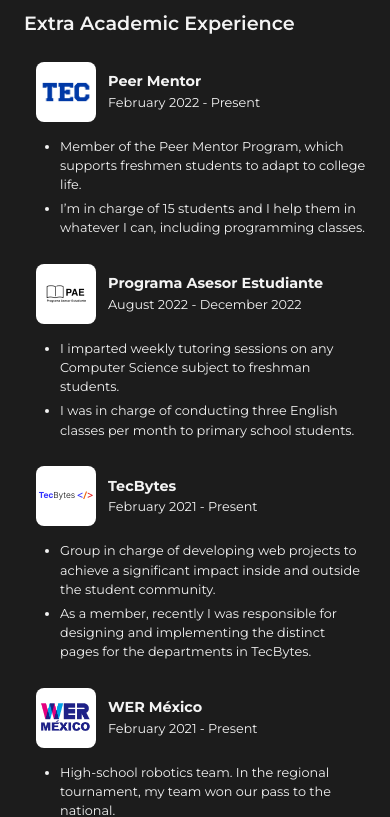
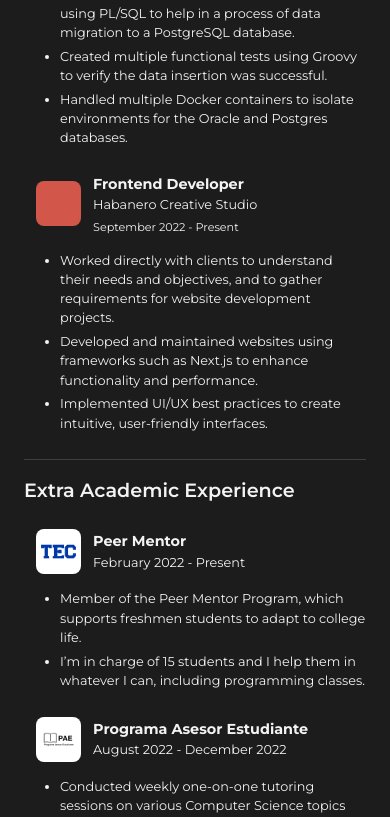
Before and after one commit to JAngelGC/Personal_Website, a React (Create React App) app: page /resume in a window 390 px wide. Shown: the part 1223-2040 px from the top of the page. Built offline with nearby package versions, Linux system fonts and the light colour scheme.

Commit message:
Updated resume section

```diff
--- a/src/components/resume/Resume.tsx
+++ b/src/components/resume/Resume.tsx
@@ -4,6 +4,7 @@ import classes from "./Resume.module.css";
 import Button from "../ui/Button";
 import ResumeEducation from "./ResumeEducation";
 import ResumeExperience from "./ResumeExperience";
+import ResumeExtraExperience from "./ResumeExtraExperience";
 import ResumeBullets from "./ResumeBullets";
 
 const Resume = () => {
@@ -26,12 +27,28 @@ const Resume = () => {
         <h3 className={classes["title-section"]}>Experience</h3>
         <ResumeExperience
           img="ellucianLogo.png"
-          title="Ellucian"
-          // date="January 2023 - May 2023"
-          date="Incoming"
-          // text="A C++ OOP program that retrieves streaming service data and shows them
-          // to the users, allowing them to rate the content."
-          // bullets={["First sentence", "Second sentence"]}
+          title="R&D PowerCampus Intern"
+          company="Ellucian"
+          date="January 2023 - Present"
+          text=""
+          bullets={[
+            "Generated seed data from an Oracle database using PL/SQL to help in a process of data migration to a PostgreSQL database.",
+            "Created multiple functional tests using Groovy to verify the data insertion was successful.",
+            "Handled multiple Docker containers to isolate environments for the Oracle and Postgres databases.",
+          ]}
+        />
+
+        <ResumeExperience
+          img="habaneroLogo.png"
+          title="Frontend Developer"
+          date="September 2022 - Present"
+          text=""
+          company="Habanero Creative Studio"
+          bullets={[
+            "Worked directly with clients to understand their needs and objectives, and to gather requirements for website development projects.",
+            "Developed and maintained websites using frameworks such as Next.js to enhance functionality and performance.",
+            "Implemented UI/UX best practices to create intuitive, user-friendly interfaces.",
+          ]}
         />
 
         <hr className={classes["bottom-line"]} />
@@ -39,7 +56,7 @@ const Resume = () => {
 
       <div className={classes["section-experience"]}>
         <h3 className={classes["title-section"]}>Extra Academic Experience</h3>
-        <ResumeExperience
+        <ResumeExtraExperience
           img="peerLogo.png"
           title="Peer Mentor"
           date="February 2022 - Present"
@@ -49,17 +66,18 @@ const Resume = () => {
           ]}
         />
 
-        <ResumeExperience
+        <ResumeExtraExperience
           img="paeLogo.png"
           title="Programa Asesor Estudiante"
           date="August 2022 - December 2022"
           bullets={[
-            "I imparted weekly tutoring sessions on any Computer Science subject to freshman students.",
-            "I was in charge of conducting three English classes per month to primary school students.",
+            "Conducted weekly one-on-one tutoring sessions on various Computer Science topics for freshman students.",
+            "Demonstrated strong communication skills and adapted teaching style to individual needs.",
+            "Collaborated with other tutors and the department to coordinate schedules and improve program.",
           ]}
         />
 
-        <ResumeExperience
+        <ResumeExtraExperience
           img="tecbytesLogo.png"
           title="TecBytes"
           date="February 2021 - Present"
@@ -69,7 +87,7 @@ const Resume = () => {
           ]}
         />
 
-        <ResumeExperience
+        <ResumeExtraExperience
           img="werLogo.jpg"
           title="WER México"
           date="February 2021 - Present"
--- a/src/components/resume/ResumeEducation.module.css
+++ b/src/components/resume/ResumeEducation.module.css
@@ -38,3 +38,19 @@
   background-color: var(--main-border-color);
   border: 0;
 }
+
+/**************************/
+/* BELOW 544px /  phones */
+/**************************/
+@media (max-width: 34em) {
+  .container-experience {
+    margin: 3rem 0;
+
+    padding-left: 1.5rem;
+  }
+
+  .img-square {
+    width: 45px;
+    height: 45px;
+  }
+}
--- a/src/components/resume/ResumeExperience.module.css
+++ b/src/components/resume/ResumeExperience.module.css
@@ -17,14 +17,28 @@
   border-radius: var(--sec-border-radius);
 }
 
+.box-titles {
+  /* background-color: yellowgreen; */
+  /* min-width: 80%; */
+  display: flex;
+  flex-direction: column;
+  flex-wrap: wrap;
+}
+
 .title-experience {
   font-size: var(--fs-mid-text);
+
+  /* background-color: yellowgreen; */
   /* padding: 0.2rem 0; */
 }
 
-.subtitle-experience {
+.subtitle-company {
   font-size: var(--fs-mid-small-text);
-  /* padding: 0.3rem 0; */
+}
+
+.subtitle-date {
+  margin-top: 0.5rem;
+  font-size: var(--fs-small-text);
 }
 
 .text-experience {
@@ -40,3 +54,19 @@
 
   /* background-color: yellowgreen; */
 }
+
+/**************************/
+/* BELOW 544px /  phones */
+/**************************/
+@media (max-width: 34em) {
+  .container-experience {
+    margin: 3rem 0;
+
+    padding-left: 1.5rem;
+  }
+
+  .img-square {
+    width: 45px;
+    height: 45px;
+  }
+}
--- a/src/components/resume/ResumeExperience.tsx
+++ b/src/components/resume/ResumeExperience.tsx
@@ -4,19 +4,23 @@ const ResumeExperience: React.FC<{
   img: string;
   title: string;
   date: string;
+  company: string;
   text?: string;
   bullets?: string[];
 }> = (props) => {
   return (
     <div className={classes["container-experience"]}>
-      <img
-        className={classes["img-square"]}
-        src={`/static/images/resume/${props.img}`}
-        alt=""
-      />
+      <div className={classes["box-img"]}>
+        <img
+          className={classes["img-square"]}
+          src={`/static/images/resume/${props.img}`}
+          alt=""
+        />
+      </div>
       <div className={classes["box-titles"]}>
         <h3 className={classes["title-experience"]}>{props.title}</h3>
-        <p className={classes["subtitle-experience"]}>{props.date}</p>
+        <p className={classes["subtitle-company"]}>{props.company}</p>
+        <p className={classes["subtitle-date"]}>{props.date}</p>
       </div>
       <div className={classes["box-text"]}>
         <p className={classes["text-experience"]}>{props.text}</p>
--- /dev/null
+++ b/src/components/resume/ResumeExtraExperience.module.css
@@ -0,0 +1,58 @@
+.container-experience {
+  display: flex;
+  align-items: center;
+  flex-wrap: wrap;
+  margin: 3rem 0;
+
+  padding-left: 1.5rem;
+}
+
+.img-square {
+  /* margin-left: 2rem; */
+  margin-right: 1.5rem;
+  width: 60px;
+  height: 60px;
+  object-fit: cover;
+  /* border-radius: var(--main-border-radius); */
+  border-radius: var(--sec-border-radius);
+}
+
+.title-experience {
+  font-size: var(--fs-mid-text);
+  /* padding: 0.2rem 0; */
+}
+
+.subtitle-experience {
+  font-size: var(--fs-mid-small-text);
+  /* padding: 0.3rem 0; */
+}
+
+.text-experience {
+  margin-top: 1rem;
+
+  font-size: var(--fs-mid-small-text);
+  padding: 0.3rem 0;
+}
+
+.text-experience-bullet {
+  margin-left: 3rem;
+  margin-top: 0rem;
+
+  /* background-color: yellowgreen; */
+}
+
+/**************************/
+/* BELOW 544px /  phones */
+/**************************/
+@media (max-width: 34em) {
+  .container-experience {
+    margin: 3rem 0;
+
+    padding-left: 1.5rem;
+  }
+
+  .img-square {
+    width: 45px;
+    height: 45px;
+  }
+}
--- /dev/null
+++ b/src/components/resume/ResumeExtraExperience.tsx
@@ -0,0 +1,40 @@
+import classes from "./ResumeExtraExperience.module.css";
+
+const ResumeExtraExperience: React.FC<{
+  img: string;
+  title: string;
+  date: string;
+  text?: string;
+  bullets?: string[];
+}> = (props) => {
+  return (
+    <div className={classes["container-experience"]}>
+      <img
+        className={classes["img-square"]}
+        src={`/static/images/resume/${props.img}`}
+        alt=""
+      />
+      <div className={classes["box-titles"]}>
+        <h3 className={classes["title-experience"]}>{props.title}</h3>
+        <p className={classes["subtitle-experience"]}>{props.date}</p>
+      </div>
+      <div className={classes["box-text"]}>
+        <p className={classes["text-experience"]}>{props.text}</p>
+        <ul>
+          {props.bullets &&
+            props.bullets.map((bullet) => {
+              return (
+                <li
+                  className={`${classes["text-experience"]} ${classes["text-experience-bullet"]}`}
+                >
+                  {bullet}
+                </li>
+              );
+            })}
+        </ul>
+      </div>
+    </div>
+  );
+};
+
+export default ResumeExtraExperience;
```
Also changed, not shown: public/static/images/resume/habaneroLogo.png (added), 1 other file (tests, documents, lock files or other folders).
